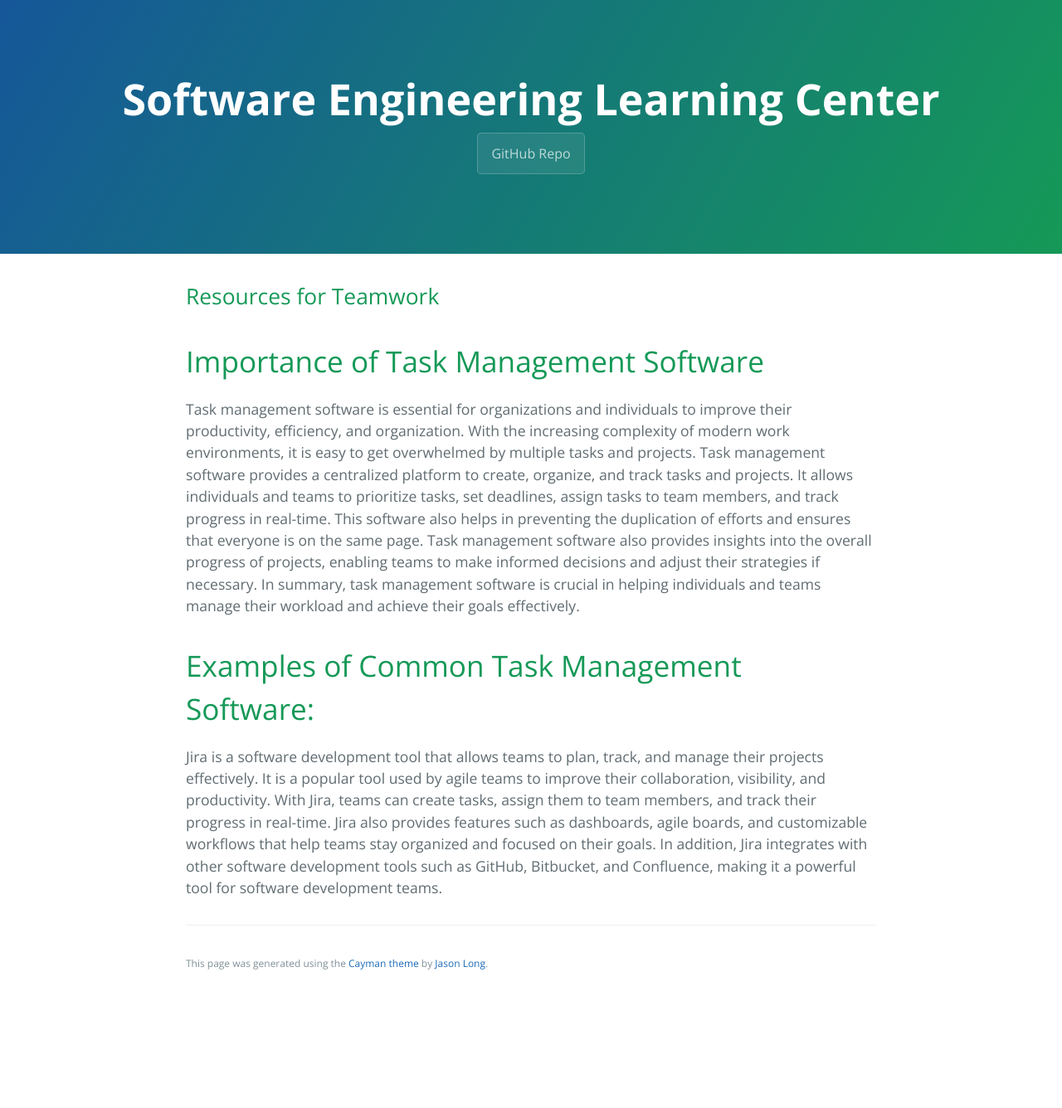
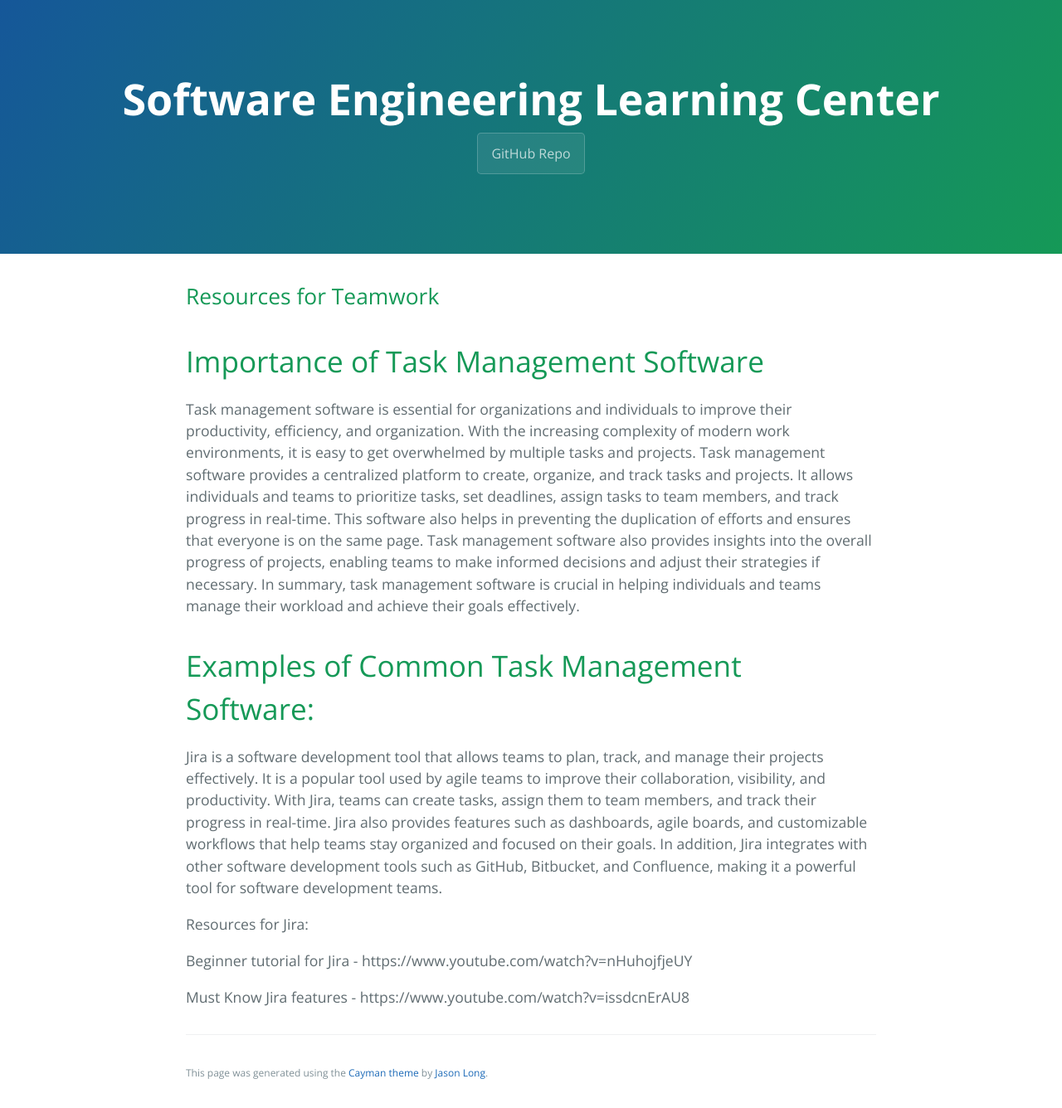
Before and after one commit to learning-software-engineering/learning-software-engineering.github.io, a Jekyll site: the page built from Topics/Teamwork.md, in a window 1280 px wide. Shown: the whole page at 83% size. Built offline with Jekyll 4.4.1, drawn with Linux system fonts in a browser that asks for light colours; our own code applies the rules of GitHub Pages for plain Markdown files; before the commit the page ends 1204 px from its top, so only the background shows below that.

Commit message:
Information and Resources on Task Management Software
 - Provided information about the general importance of task management software
- Gave examples on how to use the software
- Briefly introduced Jira and its potential use cases

```diff
--- a/Topics/Teamwork.md
+++ b/Topics/Teamwork.md
@@ -5,3 +5,9 @@
 
 # Examples of Common Task Management Software:
 Jira is a software development tool that allows teams to plan, track, and manage their projects effectively. It is a popular tool used by agile teams to improve their collaboration, visibility, and productivity. With Jira, teams can create tasks, assign them to team members, and track their progress in real-time. Jira also provides features such as dashboards, agile boards, and customizable workflows that help teams stay organized and focused on their goals. In addition, Jira integrates with other software development tools such as GitHub, Bitbucket, and Confluence, making it a powerful tool for software development teams.
+
+Resources for Jira:
+
+Beginner tutorial for Jira - https://www.youtube.com/watch?v=nHuhojfjeUY
+
+Must Know Jira features - https://www.youtube.com/watch?v=issdcnErAU8
```
